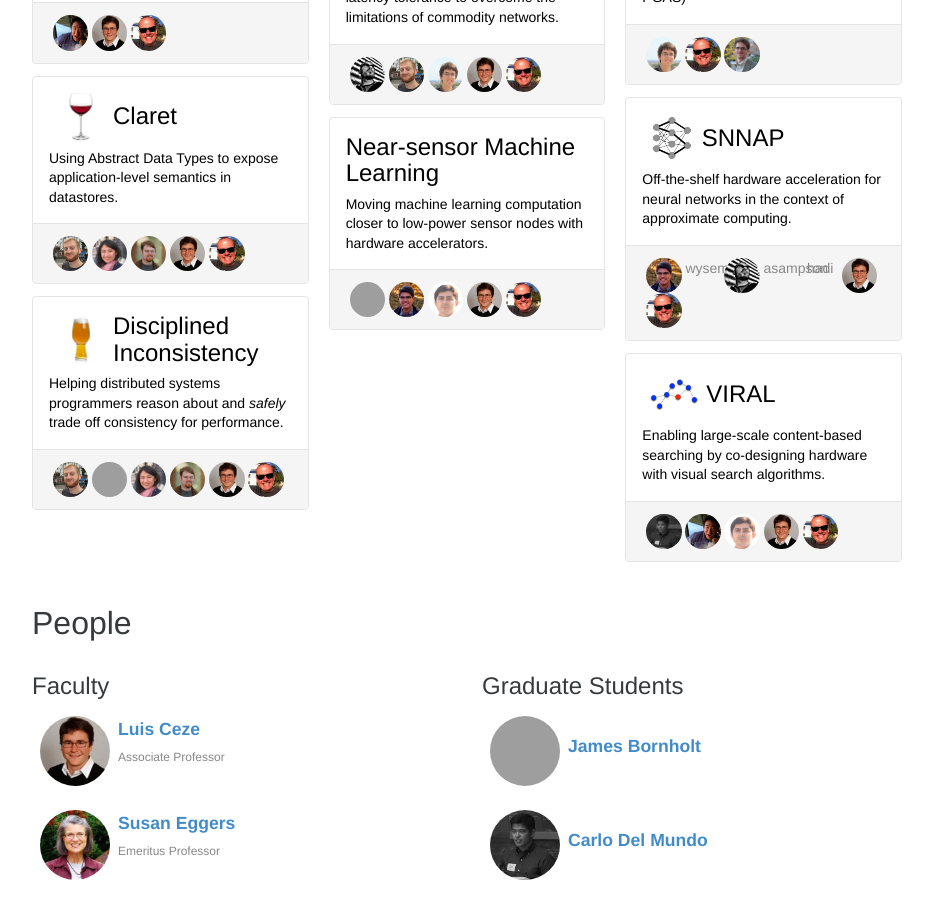
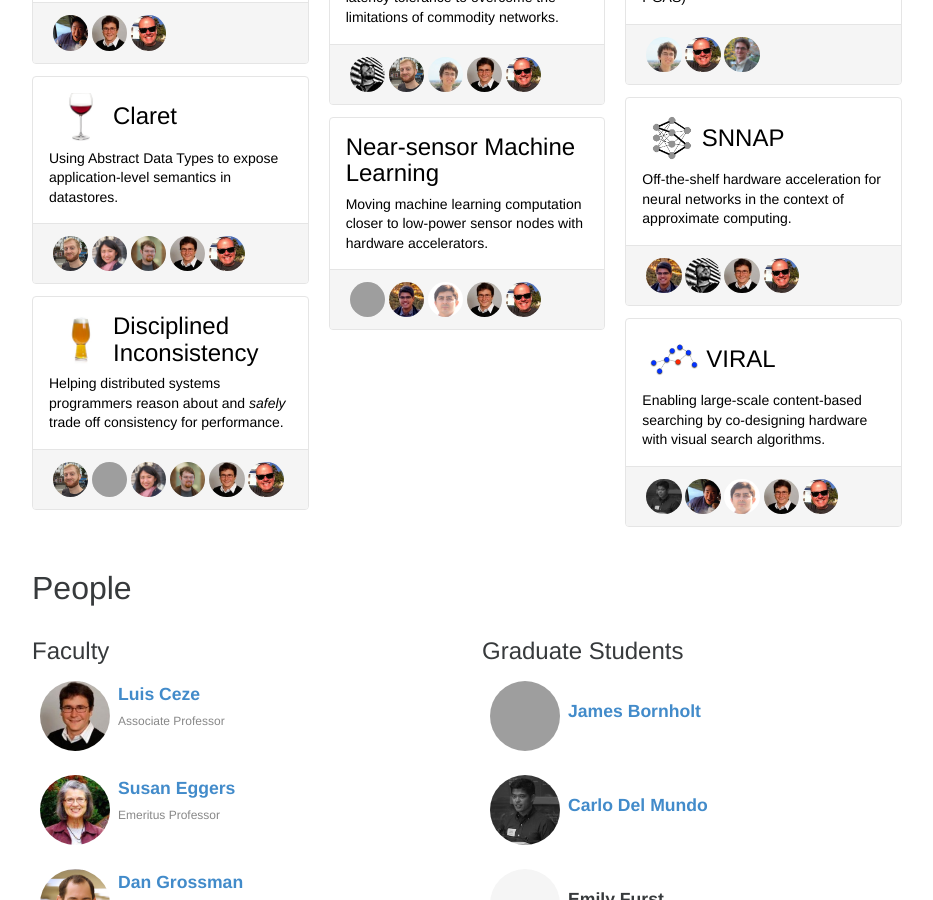
Before and after one commit to uwsampa/sampa-public, a Jekyll site: the page built from index.html, in a window 1280 px wide and 900 px high, scrolled down 844 px, cut to the strip 0-900 px from the top of the window. Shown: the whole strip, without its empty margins (173-1106 px from the left). Built offline with Jekyll 4.4.1, drawn with Linux system fonts in a browser that asks for light colours; nearby versions of some CDN libraries; Markdown is read by kramdown in place of the engine named in the settings; grey boxes are pictures that could not be loaded.

Commit message:
removing contributors that don't have a photo yet to not break the page

```diff
--- a/_projects/snnap.md
+++ b/_projects/snnap.md
@@ -6,10 +6,7 @@
 url: http://sampa.cs.washington.edu/new/research/approximation/snnap.html
 people:
   - moreau
-  - wysem
   - nelson
-  - asampson
-  - hadi
   - luisceze
   - oskin
 ---
```
